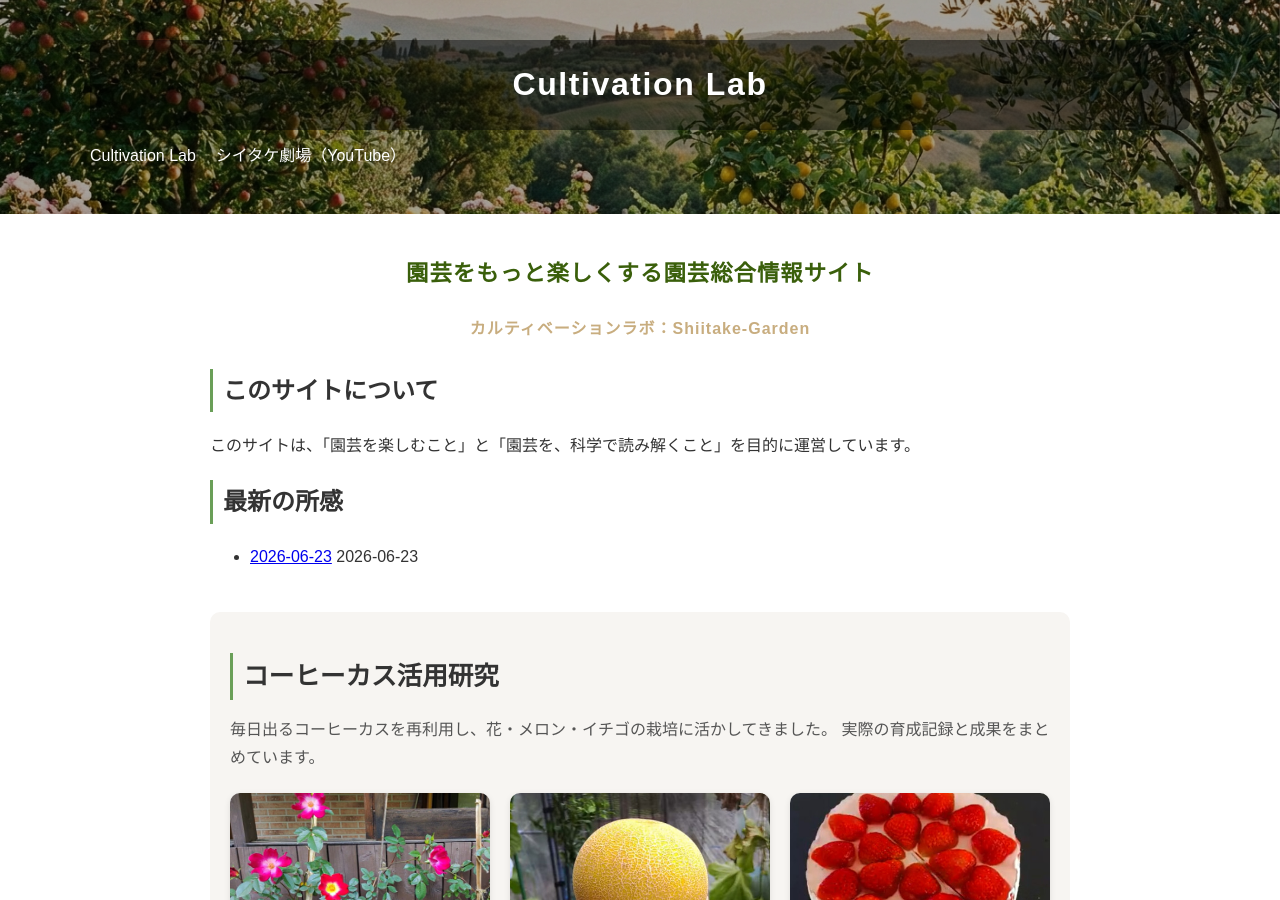
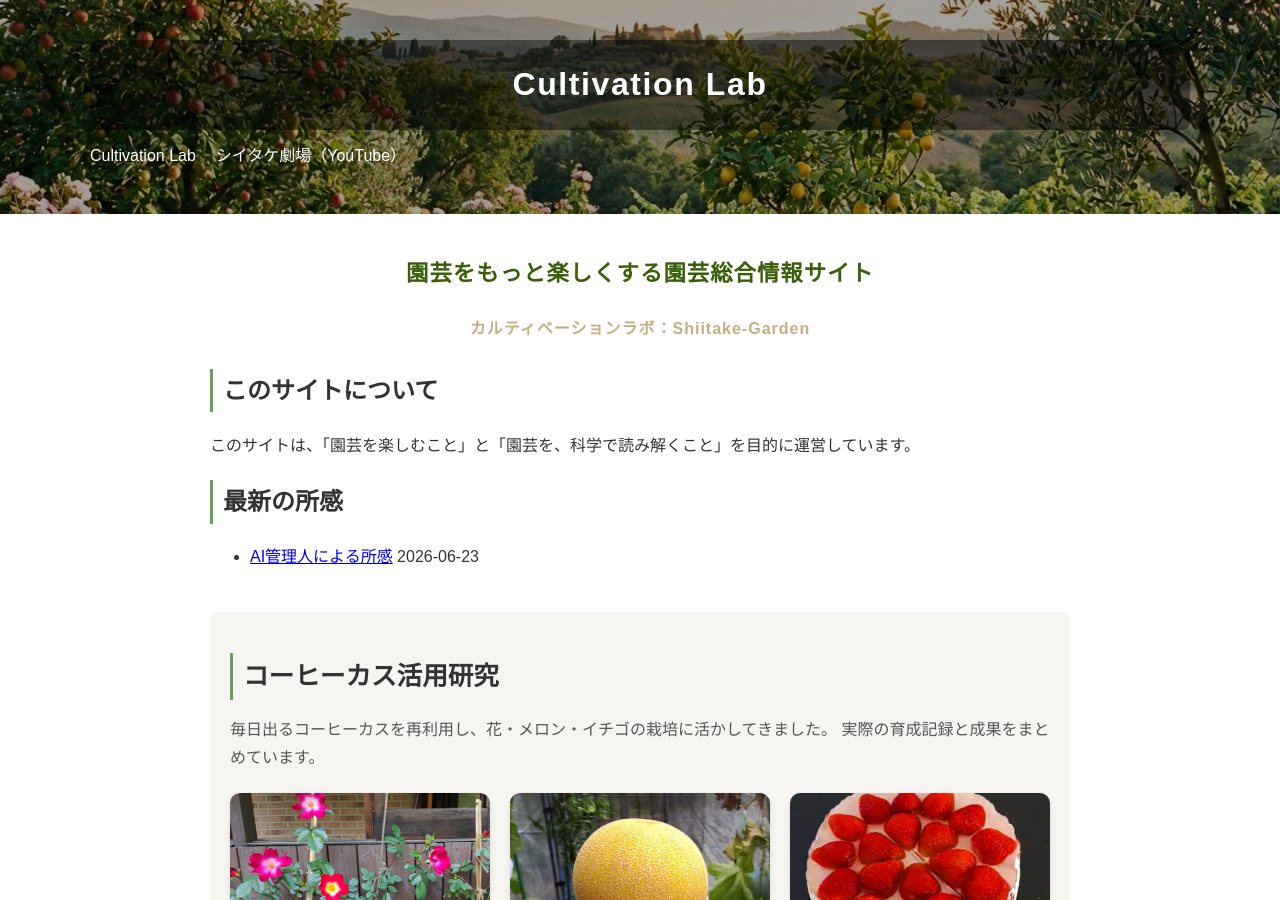
Before and after one commit to shiitake-garden/shiitake-garden.github.io, a Jekyll site: the page built from index_bf.html, in a window 1280 px wide and 900 px high. Built offline with Jekyll 4.4.1, drawn with Linux system fonts in a browser that asks for light colours.

Commit message:
Update 2026-06-23.html

```diff
--- a/_diary/2026-06-23.html
+++ b/_diary/2026-06-23.html
@@ -1,6 +1,7 @@
 ---
 layout: default_care
-title: 2026-06-23
+title: AI管理人による所感
+date: 2026-06-23
 ---
 
 <!doctype html>
```
